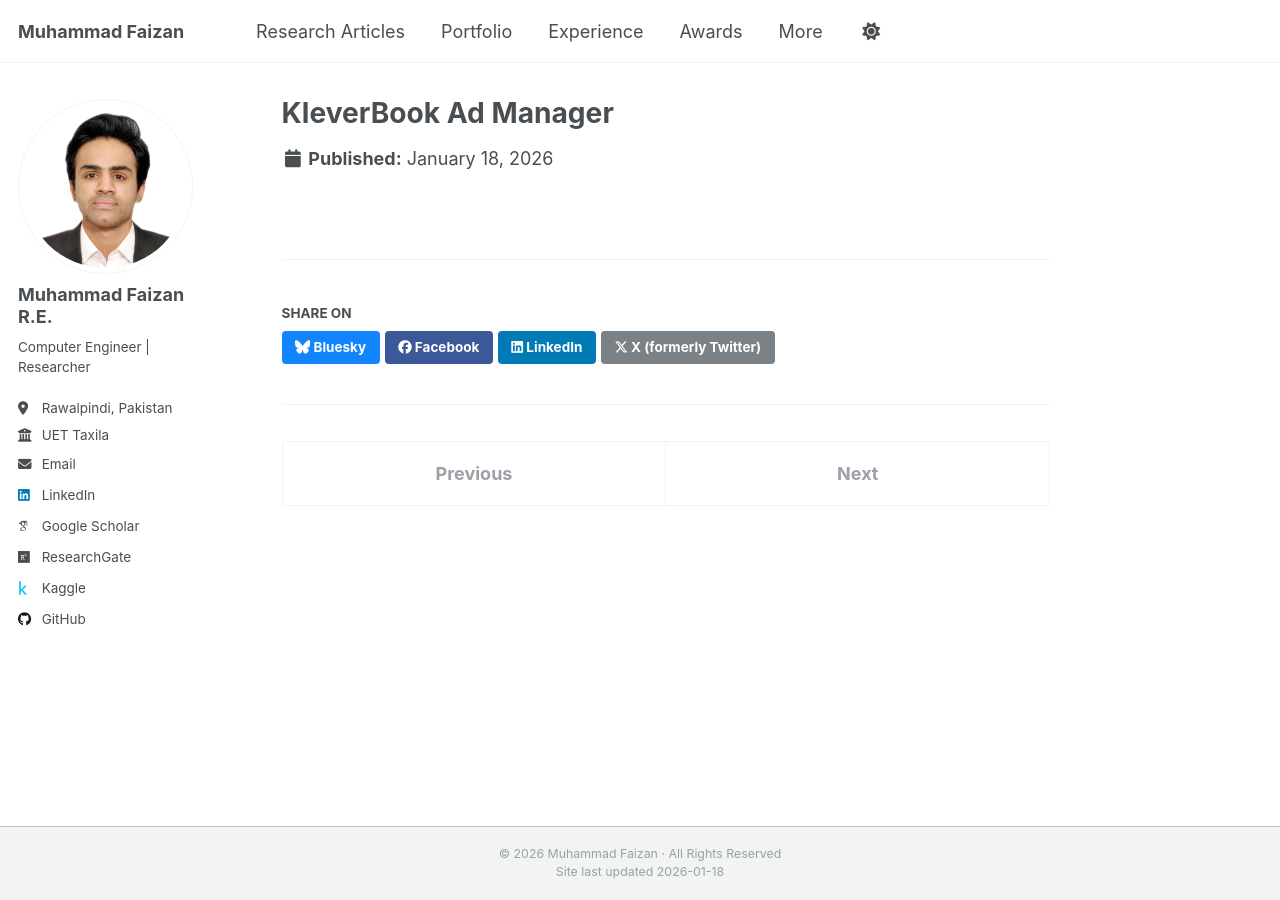
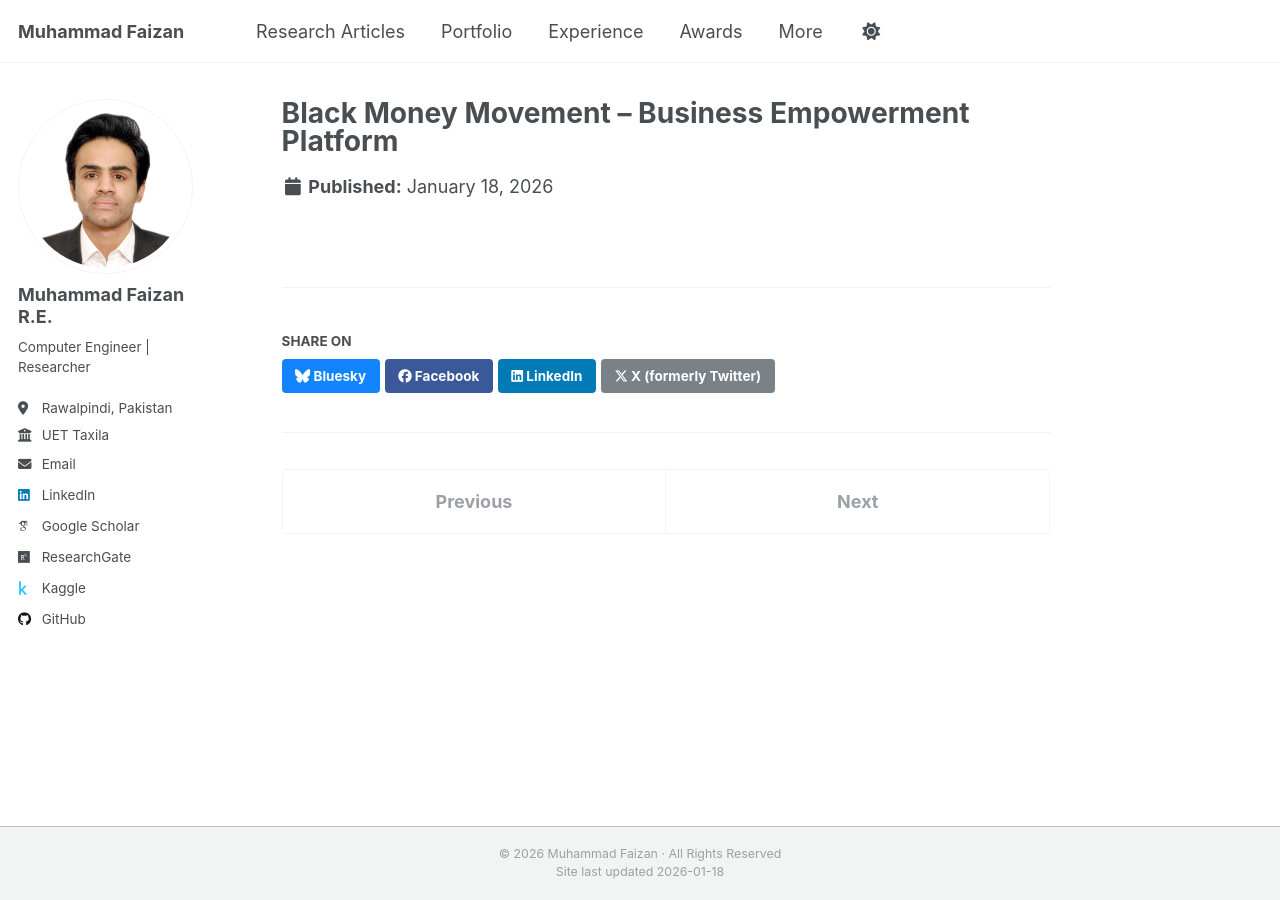
Before and after one commit to MuhammadFaizan99/MuhammadFaizan99.github.io, a Jekyll site: the page built from _portfolio/portfolio-6.md, in a window 1280 px wide. Built offline with Jekyll 4.4.1, drawn with Linux system fonts in a browser that asks for light colours; some web fonts are replaced; a script that is not in the unit is left out.

Commit message:
Update portfolio-6.md

```diff
--- a/_portfolio/portfolio-6.md
+++ b/_portfolio/portfolio-6.md
@@ -1,5 +1,5 @@
 ---
-title: "**KleverBook Ad Manager**"
-preview: "https://c5m.world.s3-website-us-east-1.amazonaws.com/"
+title: "**Black Money Movement – Business Empowerment Platform**"
+preview: "https://directory-listing-weld.vercel.app/"
 collection: portfolio
 ---
```
